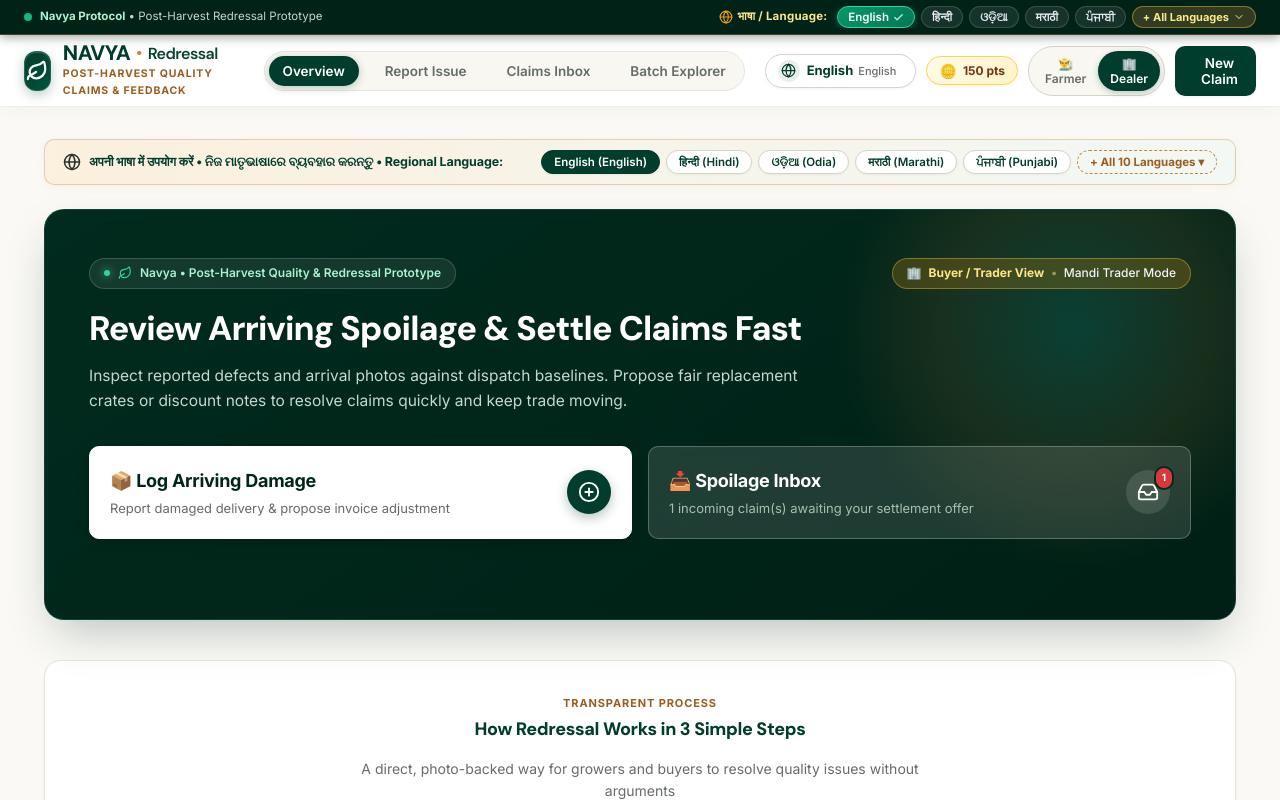
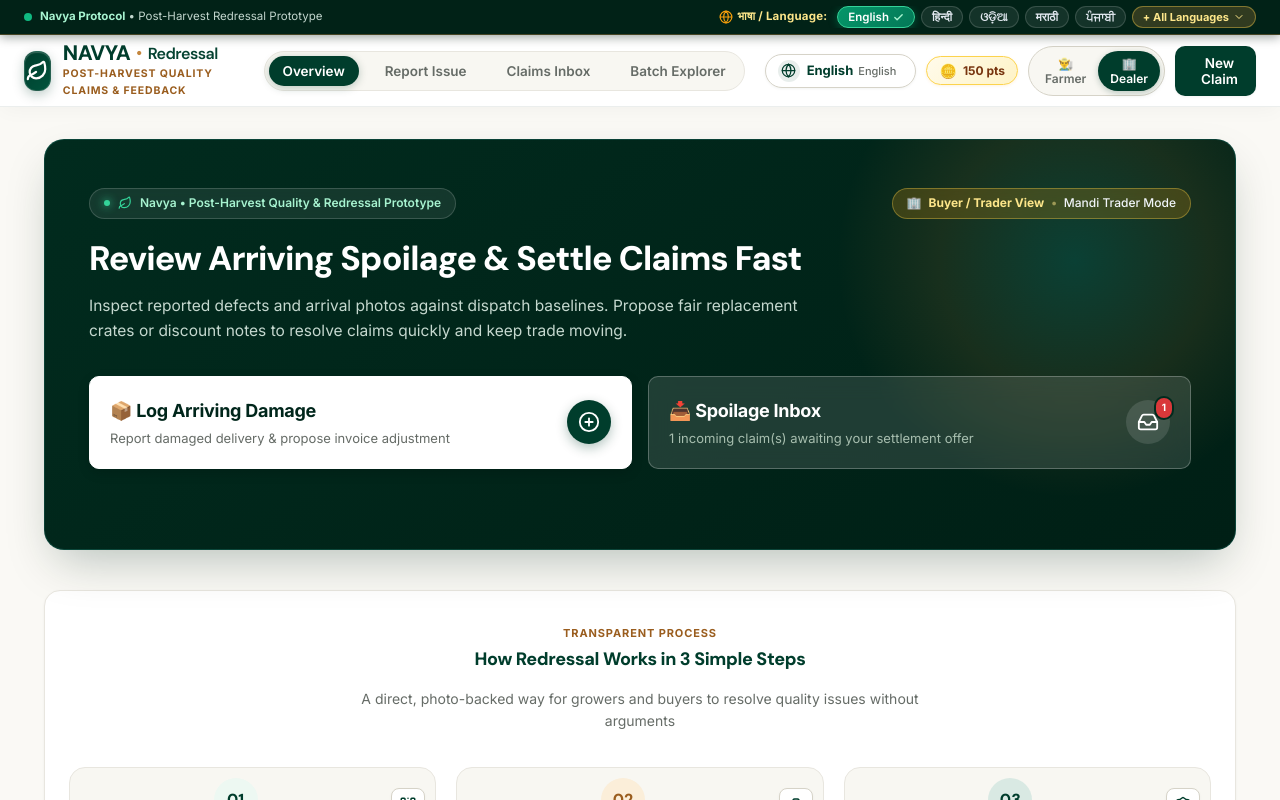
Before and after one commit to sky-ruler/navya-dispute-protocol, a React (Vite) app: page / in a window 1280 px wide. Shown: the top 800 px of the page. Built offline with nearby package versions, Linux system fonts and the light colour scheme.

Commit message:
refactor: remove redundant inline language selector from HomePage

```diff
--- a/src/pages/HomePage.jsx
+++ b/src/pages/HomePage.jsx
@@ -32,42 +32,6 @@
 
   return (
     <div className="home-page-container">
-      {/* Multilingual Welcome Banner */}
-      <section className="multilingual-welcome-ribbon notranslate" translate="no">
-        <div className="welcome-ribbon-left notranslate" translate="no">
-          <Globe size={18} className="welcome-globe-icon notranslate" />
-          <span className="welcome-ribbon-text notranslate" translate="no">
-            अपनी भाषा में उपयोग करें • ନିଜ ମାତୃଭାଷାରେ ବ୍ୟବହାର କରନ୍ତୁ • Regional Language:
-          </span>
-        </div>
-        <div className="welcome-ribbon-chips notranslate" translate="no">
-          {TOP_LANGUAGES.map((code) => {
-            const lang = SUPPORTED_LANGUAGES.find(l => l.code === code);
-            if (!lang) return null;
-            const isSelected = currentLang === code;
-            return (
-              <button
-                key={code}
-                type="button"
-                className={`welcome-lang-chip notranslate ${isSelected ? 'active' : ''}`}
-                translate="no"
-                onClick={() => languageService.setLanguage(code)}
-              >
-                {lang.native} ({lang.english})
-              </button>
-            );
-          })}
-          <button
-            type="button"
-            className="welcome-lang-more notranslate"
-            translate="no"
-            onClick={onOpenLanguageModal}
-          >
-            + All 10 Languages ▾
-          </button>
-        </div>
-      </section>
-
       {/* Editorial Clean Hero Section */}
       <section className="hero-banner">
         <div className="hero-ambient-glow" />
```
